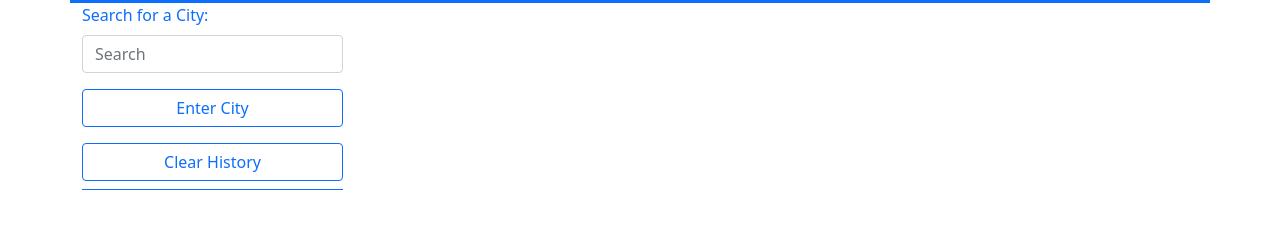
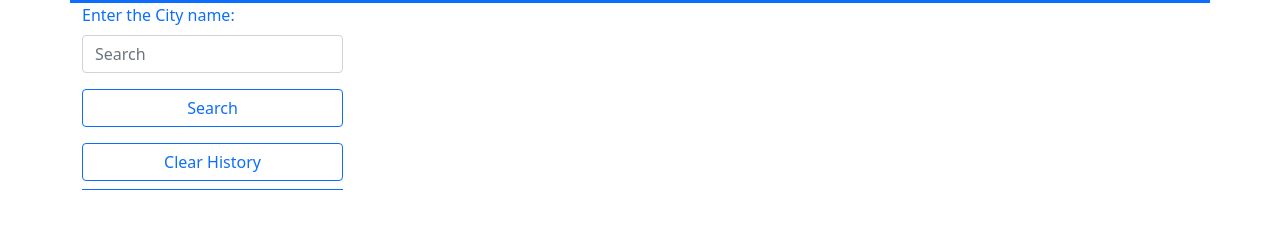
Before and after one commit to KittenKnight06/weather-dashboard, a plain HTML site: page index.html in a window 1280 px wide. Shown: the part 53-282 px from the top of the page. Drawn offline with nearby package versions, Linux system fonts and the light colour scheme.

Commit message:
improved html

```diff
--- a/index.html
+++ b/index.html
@@ -22,9 +22,9 @@
 
       <div class="column col-3">
         <form>
-          <label class="text-primary">Search for a City:</label>
+          <label class="text-primary">Enter the City name:</label>
           <input class="form-control my-2 text-primary" type="search" placeholder="Search" id="city-input">
-          <button class="btn btn-outline-primary my-2" style="width: 100%" type="submit" id="search-button">Enter City</button>
+          <button class="btn btn-outline-primary my-2" style="width: 100%" type="submit" id="search-button">Search</button>
         </form>
 
         <button class="btn btn-outline-primary my-2" style="width: 100%" type="submit" id="clear-button">Clear History</button>
```
Also changed, not shown: 1 other file.
